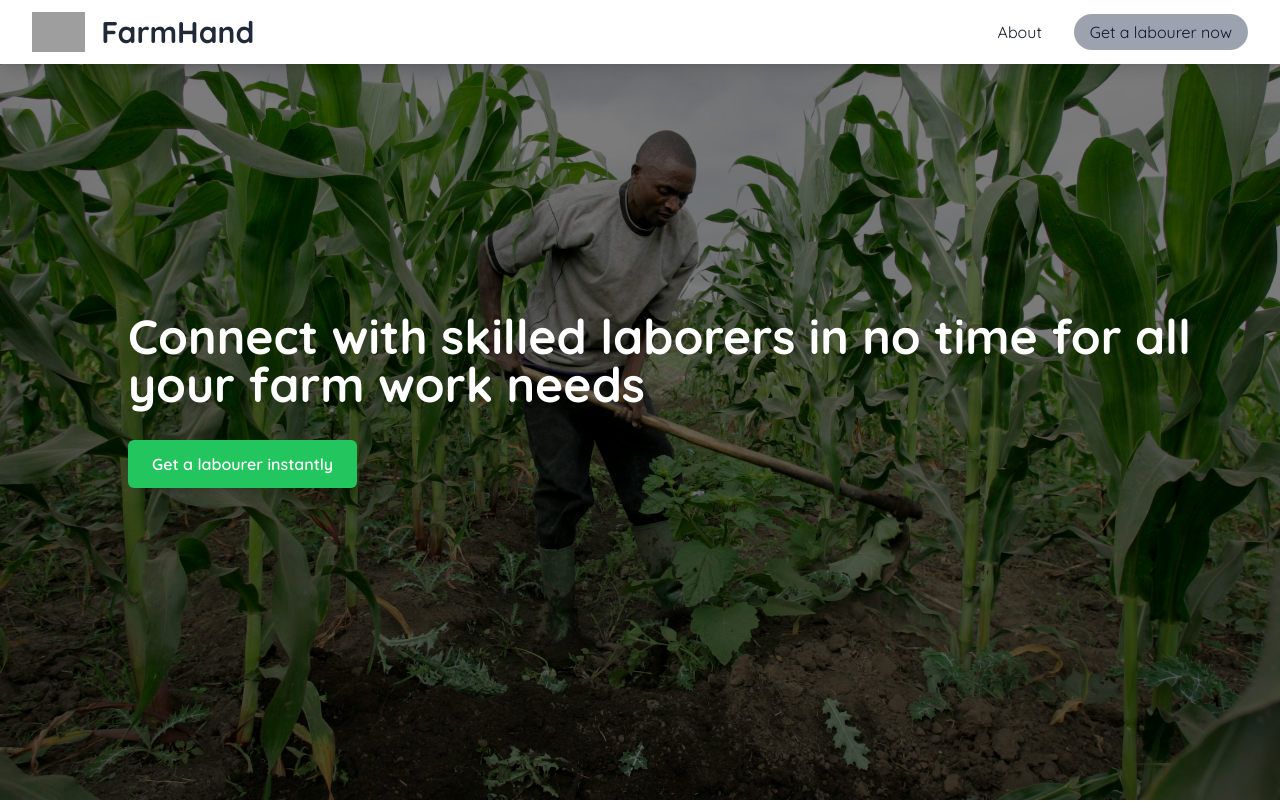
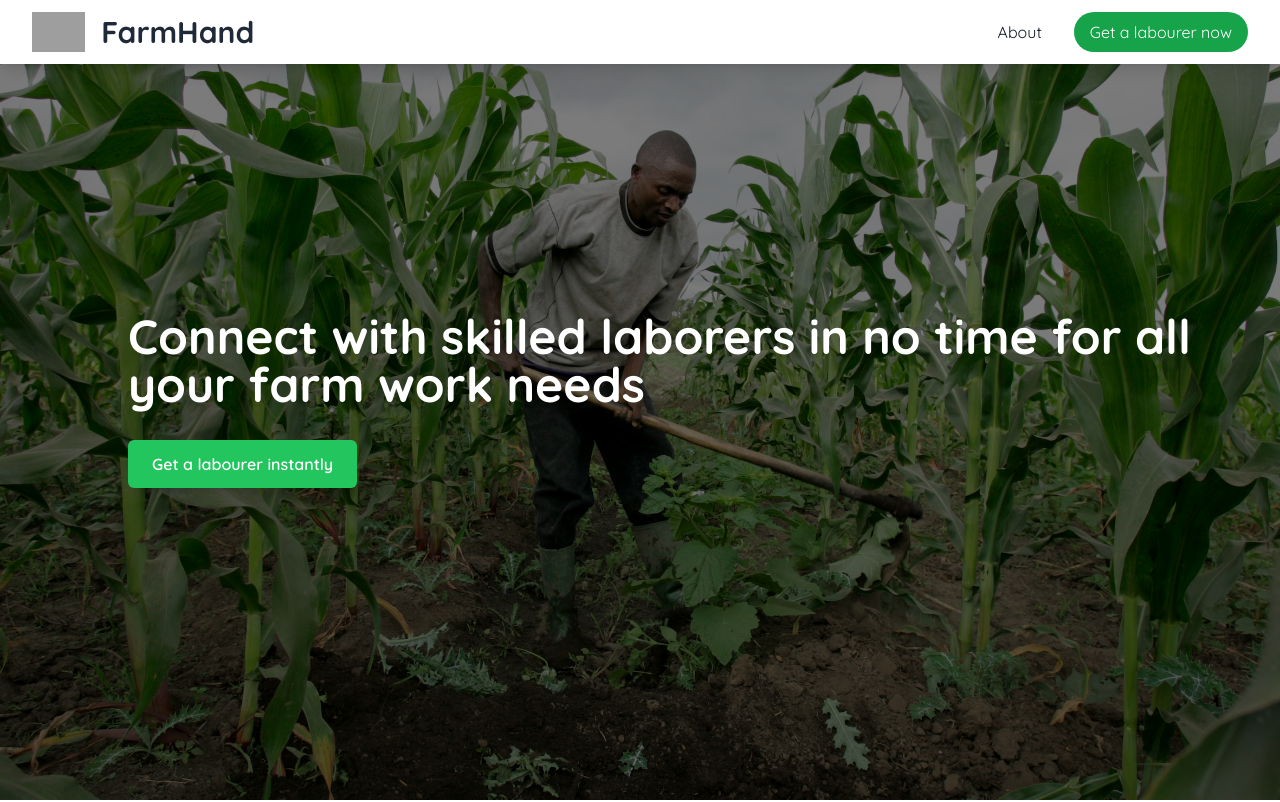
Before and after one commit to Michael-Builds/FarmHand-WebApp, a React (Vite) app: page / in a window 1280 px wide. Shown: the top 802 px of the page. Built offline with nearby package versions, Linux system fonts and the light colour scheme; grey boxes are pictures that could not be loaded.

Commit message:
Changed Coloring

```diff
--- a/src/components/Navbar.jsx
+++ b/src/components/Navbar.jsx
@@ -112,7 +112,7 @@ const Navigation = () => {
                           </Group>
                         </Box>
                       </Modal>
-                      <button onClick={handleSignUpClick} className="text-center text-base  bg-gray-400 pl-4 pr-4 pt-1.5 pb-1.5 rounded-full font-quicksand"> Get a labourer now</button>
+                      <button onClick={handleSignUpClick} className="text-center text-base text-white bg-green-600 pl-4 pr-4 pt-2 pb-2 rounded-full font-quicksand"> Get a labourer now</button>
                     </div>
                   </div>
                 </div>
@@ -178,7 +178,7 @@ const Navigation = () => {
               </Modal>
               <button
                 onClick={handleSignUpClick}
-                className="block pl-6 pr-6 font-quicksand text-sm text-center text-base bg-gray-400 py-2 rounded-full text-white hover:bg-gray-500"
+                className="block pl-3 pr-3 font-quicksand text-sm text-center text-base text-white bg-green-600 py-2 rounded-full text-white hover:bg-gray-500"
               >
                 Get a labourer now
               </button>
```
